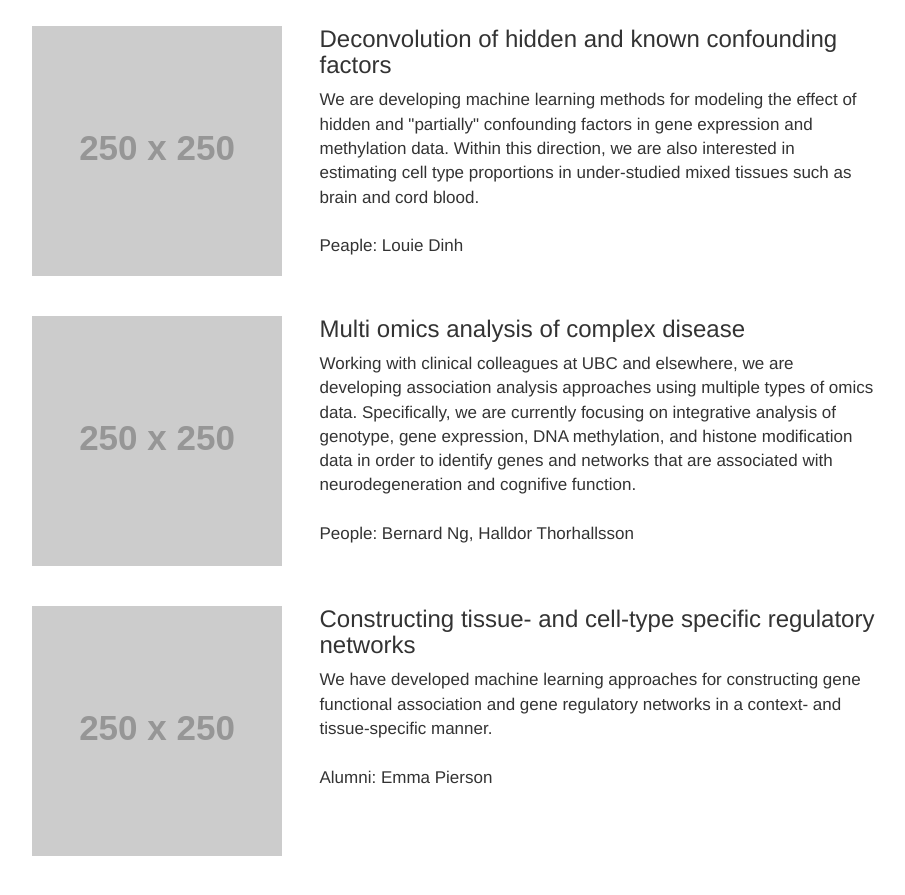
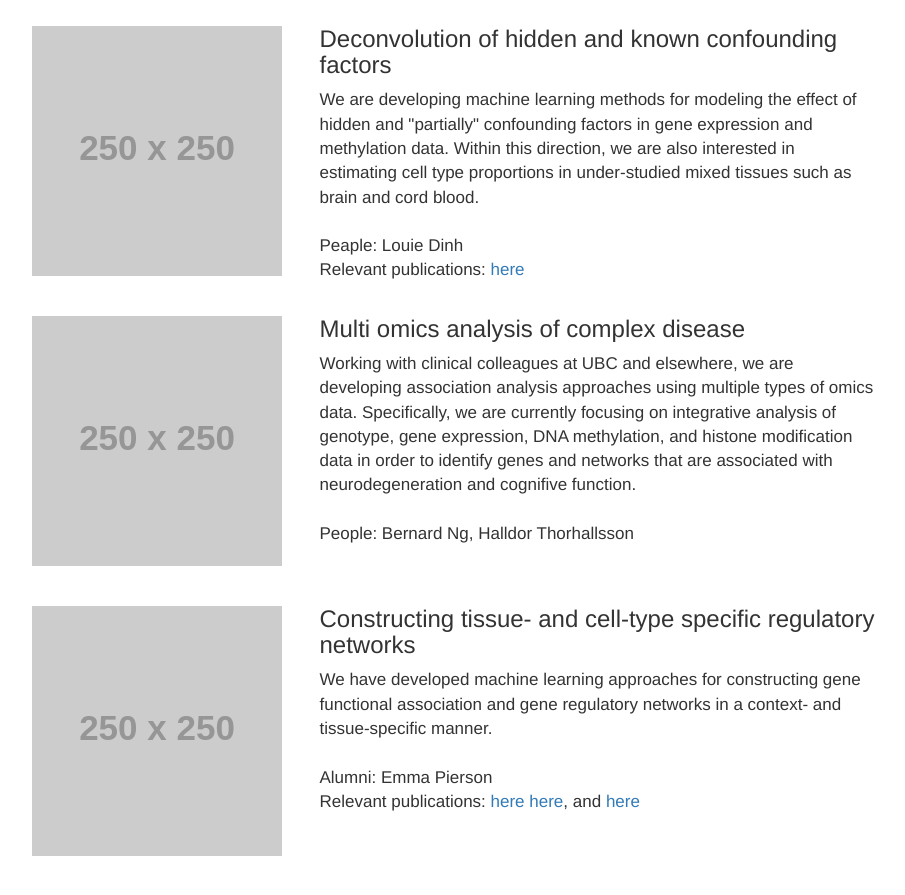
Before and after one commit to saramostafavi/saramostafavi.github.io, a Jekyll site: the page built from projects.html, in a window 1280 px wide and 900 px high, scrolled down 406 px. Shown: the top 895 px of the window, without its empty margins (43-948 px from the left). Built offline with Jekyll 4.4.1, drawn with Linux system fonts in a browser that asks for light colours; nearby versions of some CDN libraries; a style sheet for code colours, icons or effects is not loaded.

Commit message:
Update projects.html

```diff
--- a/projects.html
+++ b/projects.html
@@ -36,6 +36,8 @@ layout: page
             <br>
             <br>
             Peaple: Louie Dinh
+            <br>
+            Relevant publications: <a href="http://www.ncbi.nlm.nih.gov/pubmed/23874524">here</a>
         </div>
     </div>
 </div>
@@ -64,6 +66,9 @@ layout: page
             We have developed machine learning approaches for constructing gene functional association and gene regulatory networks in a context- and tissue-specific manner.
             <br><br>
             Alumni: Emma Pierson
+            <br>
+            Relevant publications: <a href="http://www.ncbi.nlm.nih.gov/pubmed/?term=PMID%3A+25970446">here</a>
+            <a href="http://www.ncbi.nlm.nih.gov/pubmed/23284828">here</a>, and <a href="http://www.ncbi.nlm.nih.gov/pubmed/21877293">here</a>
         </div>
     </div>
 </div>
```
